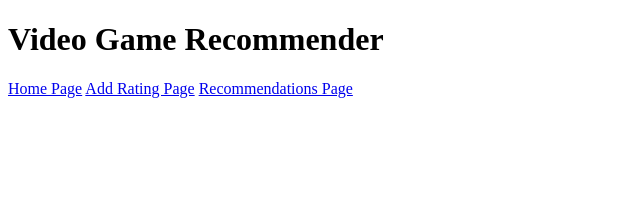
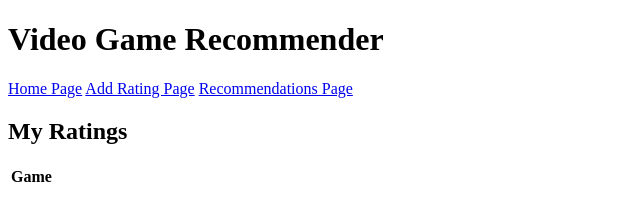
Before and after one commit to aidanwallis/349-Final-Project, a plain HTML site: page index.html in a window 1280 px wide. Shown: the whole page, without its empty margins (0-640 px from the left). Drawn offline with Linux system fonts and the light colour scheme.

Commit message:
Stopping for a bit, worked on table for index.html

```diff
--- a/index.html
+++ b/index.html
@@ -21,6 +21,21 @@
         </nav>
 
         <main>
+            <h2>My Ratings</h2>
+            <table>
+
+                <thead>
+                    <tr>
+                        <th>Game</th>
+                    </tr>
+                </thead>
+                <tbody>
+                    <tr>
+                        <td></td>
+                    </tr>
+                </tbody>
+            </table>
+
 
         </main>
 
```
